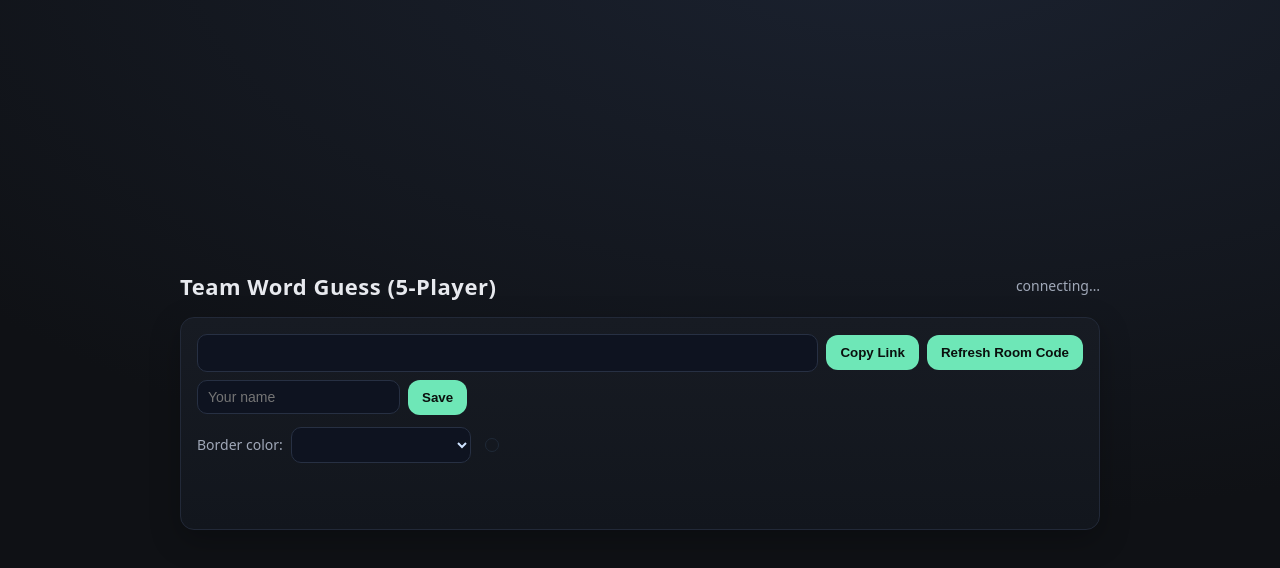
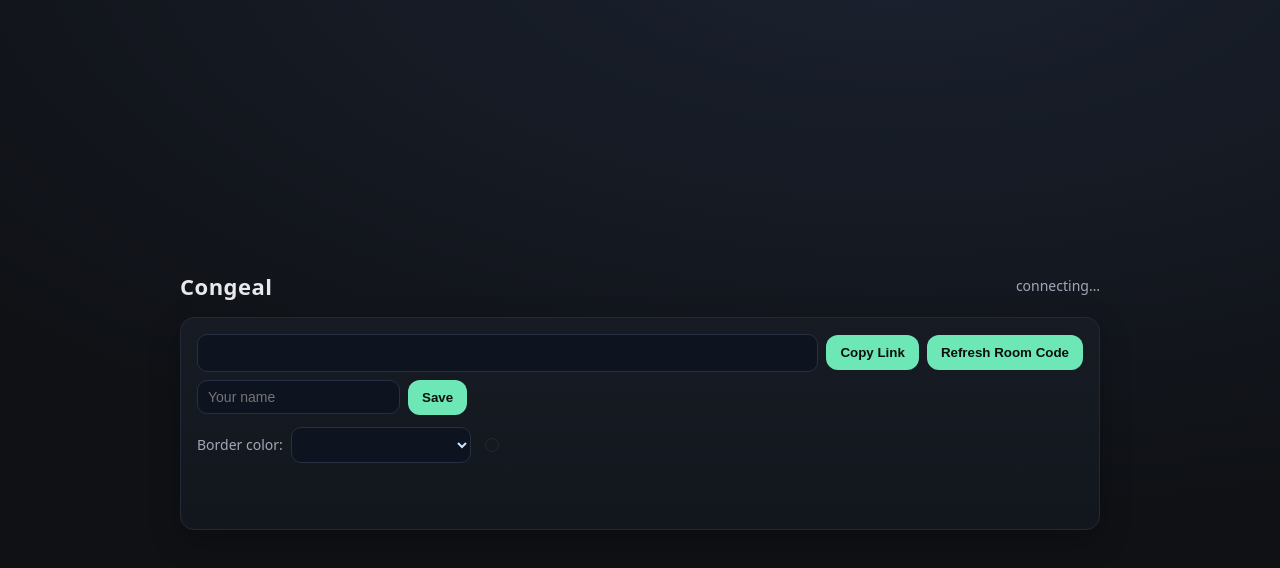
Before and after one commit to jamalmcdowell/congeal2, a website: page public/index.html in a window 1280 px wide. Drawn offline with Linux system fonts and the light colour scheme; no server answers.

Commit message:
update name

```diff
--- a/public/index.html
+++ b/public/index.html
@@ -2,7 +2,7 @@
 <html lang="en">
 <head>
   <meta charset="utf-8" />
-  <title>Team Word Guess (5-Player)</title>
+  <title>Congeal</title>
   <meta name="viewport" content="width=device-width, initial-scale=1" />
   <style>
     :root {
@@ -108,7 +108,7 @@
 <body>
   <div class="wrap">
     <header>
-      <h1>Team Word Guess (5-Player)</h1>
+      <h1>Congeal</h1>
       <div class="meta" id="status">connecting…</div>
     </header>
 
```
